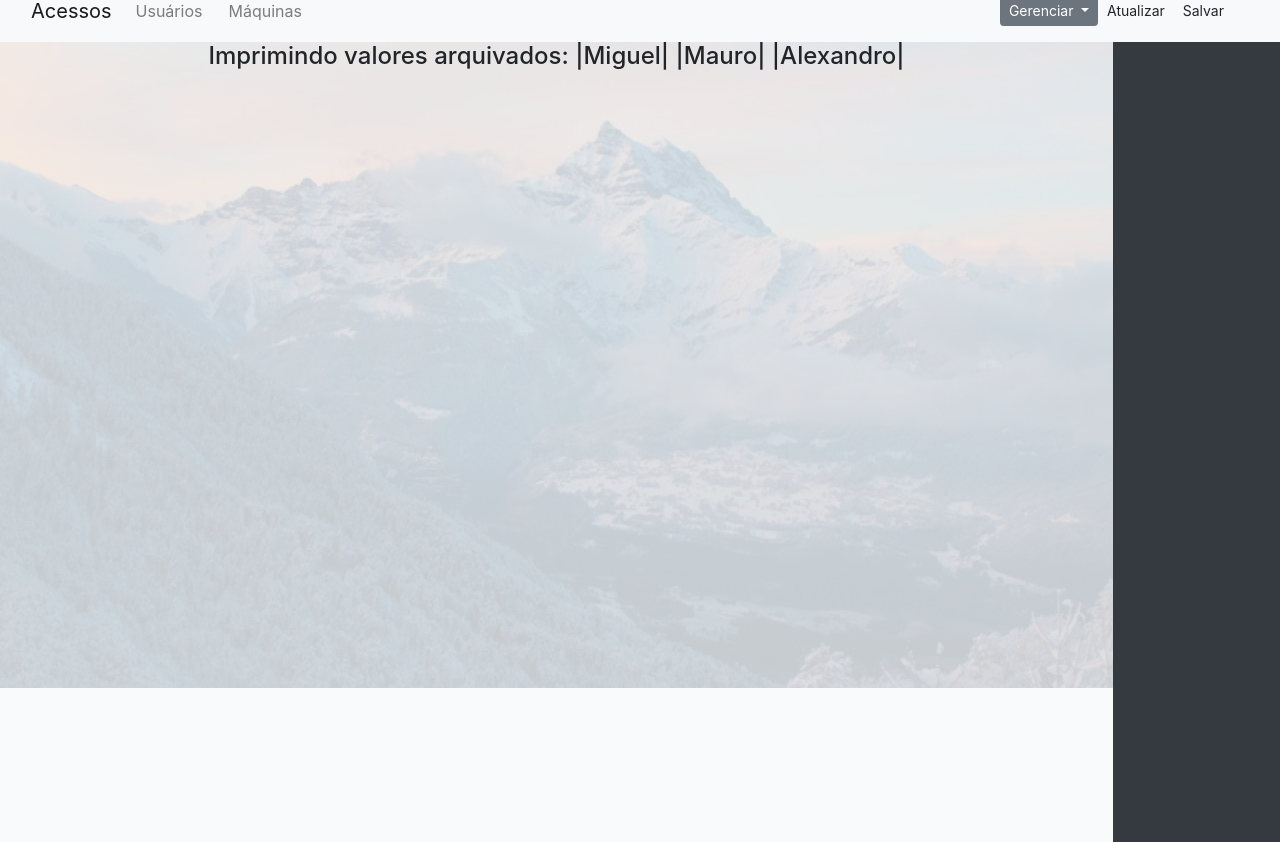
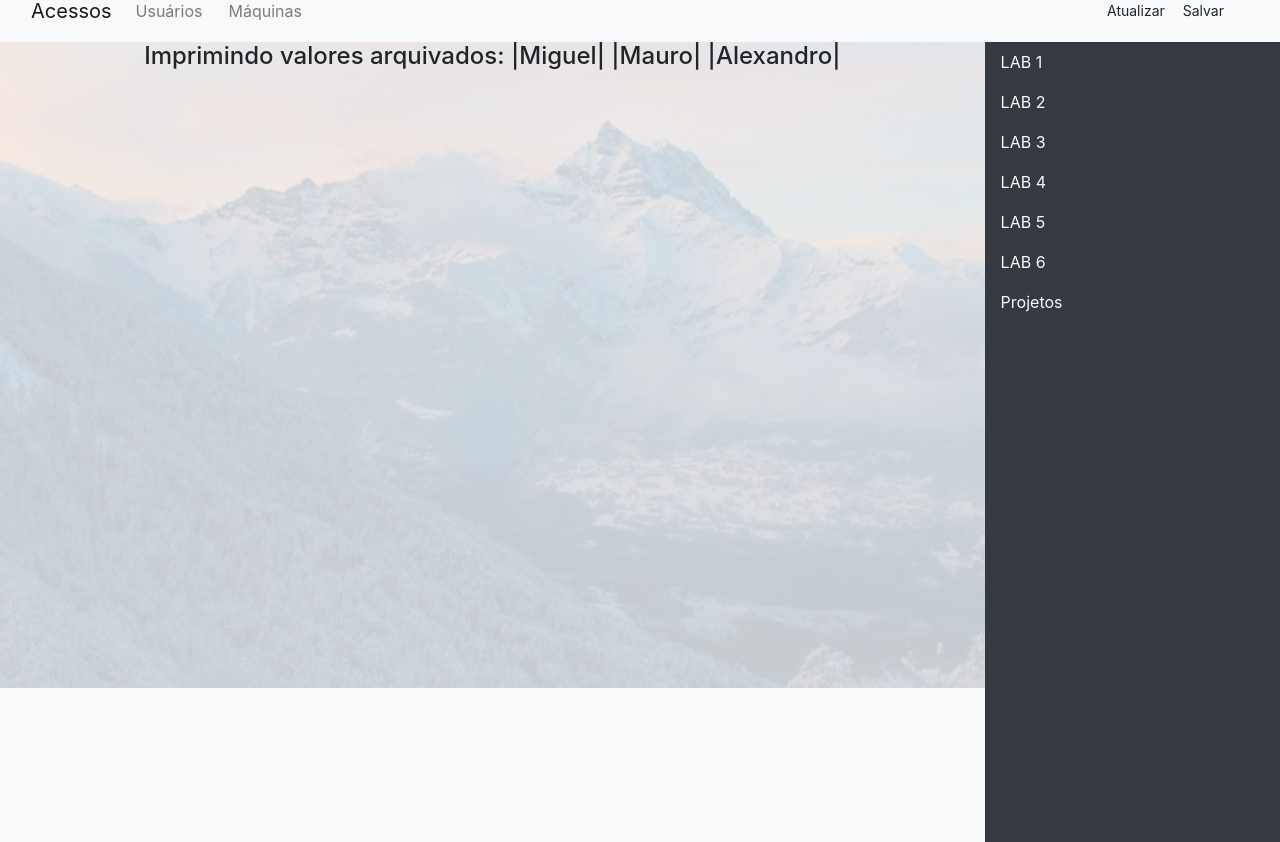
Before and after one commit to CoreIFAL/Tracker-Core, a Flask app: page / in a window 1280 px wide. Shown: the part 112-954 px from the top of the page. Run offline with Flask 2, Linux system fonts and the light colour scheme; some libraries are stand-ins or nearby versions.

Commit message:
Change interface

```diff
--- a/app/static/css/main.css
+++ b/app/static/css/main.css
@@ -29,15 +29,30 @@ body{
 }
 .containerLateral{
     background-color: #343a40;
-    width: 15%;
+    width: 30%;
+}
+.lateralLink{
+    color: #f8f9fa;
+    text-decoration: none;
+    cursor: pointer;
+  }
+
+a:hover {
+    background-color: #f8f9fa;
+}
+a:link:active, a:visited:active {
+    color: #f8f9fa;
 }
 .right {
     position: absolute;
     right: 0px;
     width: 300px;
-
     padding: 10px;
 }
+.inactiveLink {
+    pointer-events: none;
+    cursor: default;
+ }
 /* Mobile */
 @media screen and (min-width:320px) {
 
@@ -54,6 +69,10 @@ body{
         position: relative;
         max-height: 100%;
         min-width: 100%;
+    }
+    .containerLateral{
+        background-color: #343a40;
+        width: 30%;
     }
 }
 
@@ -74,8 +93,13 @@ body{
         max-height: 100%;
         min-width: 100%;
     }
+    .containerLateral{
+        background-color: #343a40;
+        width: 30%;
+    }
 
 }
+
 
 /* Desktop */
 @media screen and (min-width:1366px) {
@@ -92,6 +116,10 @@ body{
         position: relative;
         max-height: 83.9%;
         min-width: 100%;
+    }
+    .containerLateral{
+        background-color: #343a40;
+        width: 15%;
     }
 
 }
--- a/app/templates/index.html
+++ b/app/templates/index.html
@@ -31,7 +31,7 @@
         </div>
         <nav class="navbar navbar-expand-lg navbar-dark bg-dark">
                 <img src="../static/images/Traker core logo bar.svg" alt="" width="100px" height="auto">
-                <a class="navbar-brand" href=""><h1>Tracker Core</h1></a>
+                <a class="navbar-brand inactiveLink" href=""><h1>Tracker Core</h1></a>
                 <div class="nav navbar-right">
                     <button class="btn btn-prymary collapsed navbar-right" type="button" data-toggle="collapse" data-target="#navbarNav" aria-controls="navbarNav" aria-expanded="false" aria-label="Toggle navigation">
                         <span class="navbar-toggler-icon"></span>
@@ -40,11 +40,11 @@
                 <div class="collapse" id="navbarNav">
                     <ul class="navbar-nav ml-auto">
                         <li class="nav-item active ">
-                            <a class="nav-link" href=""><h4>Gráfico</h4></a>
+                            <a class="nav-link" href=""><h4>Histórico</h4></a>
                         </li>
 
                         <li class="nav-item active">
-                            <a class="nav-link" href=""><h4>Histórico</h4></a>
+                            <a class="nav-link" href=""><h4>Gráfico</h4></a>
                         </li>
 
                     </ul>
@@ -54,7 +54,7 @@
                     <div class="container-fluid ">
 
                       <div class="navbar-header">
-                        <a class="navbar-brand" href="#">Acessos</a>
+                        <a class="navbar-brand inactiveLink" href="#">Acessos</a>
                       </div>
 
                       <div class="navbar-nav mr-auto">
@@ -70,7 +70,7 @@
                       <div class="nav navbar">
                         <li class="nav-item dropdown">
                           <div class="dropdown-content">
-                            <li class="nav-item dropdown">
+                            <!--<li class="nav-item dropdown">
                                     <a class="btn btn-secondary btn-sm dropdown-toggle" href="#" id="navbarDropdown" role="button" data-toggle="dropdown" aria-haspopup="true" aria-expanded="false">
                                       Gerenciar
                                     </a>
@@ -80,7 +80,7 @@
                                       <div class="dropdown-divider"></div>
                                       <a class="dropdown-item" href="#">Algo mais aqui</a>
                                     </div>
-                                </li>
+                                </li>-->
                             <li><a class="btn btn-prymary btn-sm" href="#">Atualizar</a></li>
                             <li><div class="dropdown-divider"></div></li>
                             <li><a class="btn btn-prymary btn-sm" href="#">Salvar</a></li>
@@ -99,9 +99,15 @@
                     {% endfor %}
                 </h4>
             </div>
-            <div class="containerLateral">
-
-              </div>
+            <nav class="containerLateral">
+              <a class="nav-item nav-link lateralLink" href="">LAB 1</a>
+              <a class="nav-item nav-link lateralLink" href="">LAB 2</a>
+              <a class="nav-item nav-link lateralLink" href="">LAB 3</a>
+              <a class="nav-item nav-link lateralLink" href="">LAB 4</a>
+              <a class="nav-item nav-link lateralLink" href="">LAB 5</a>
+              <a class="nav-item nav-link lateralLink" href="">LAB 6</a>
+              <a class="nav-item nav-link lateralLink" href="">Projetos</a>
+            </nav>
         </div>
 
     </body>
```
